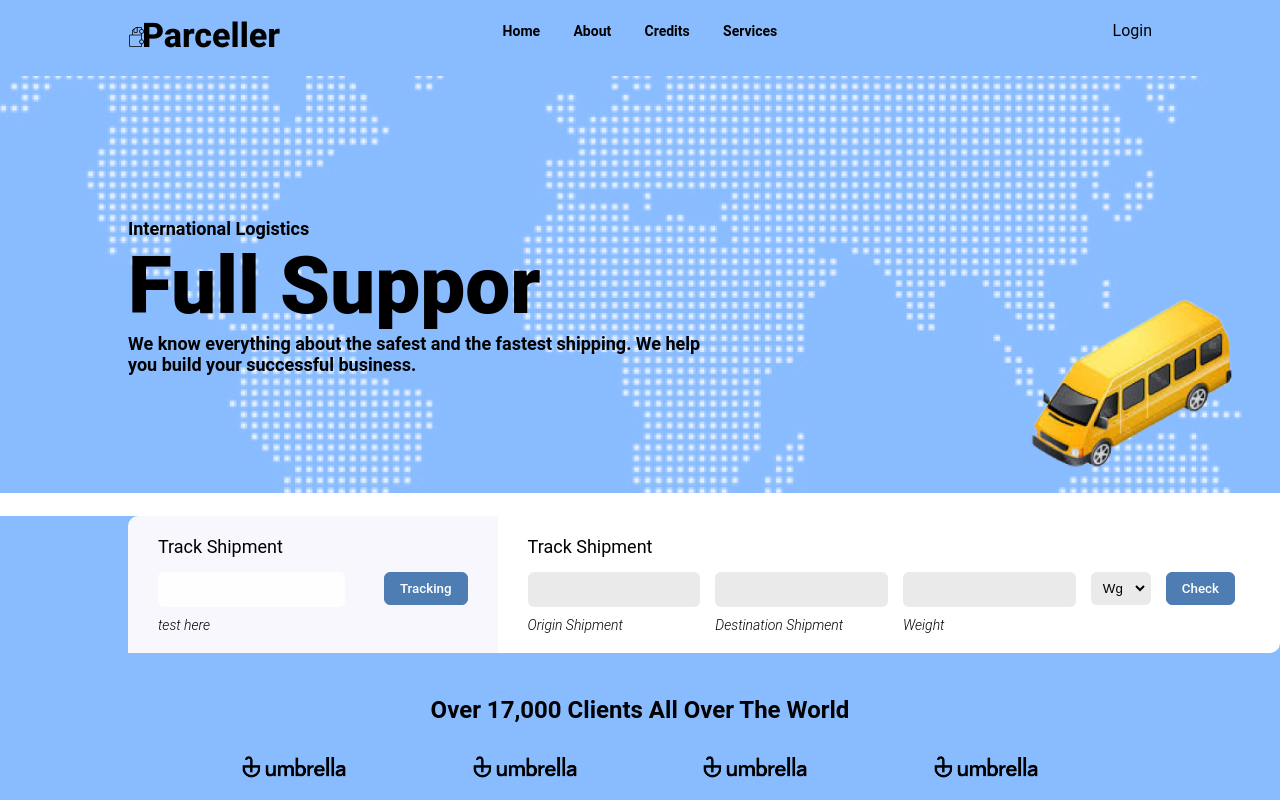
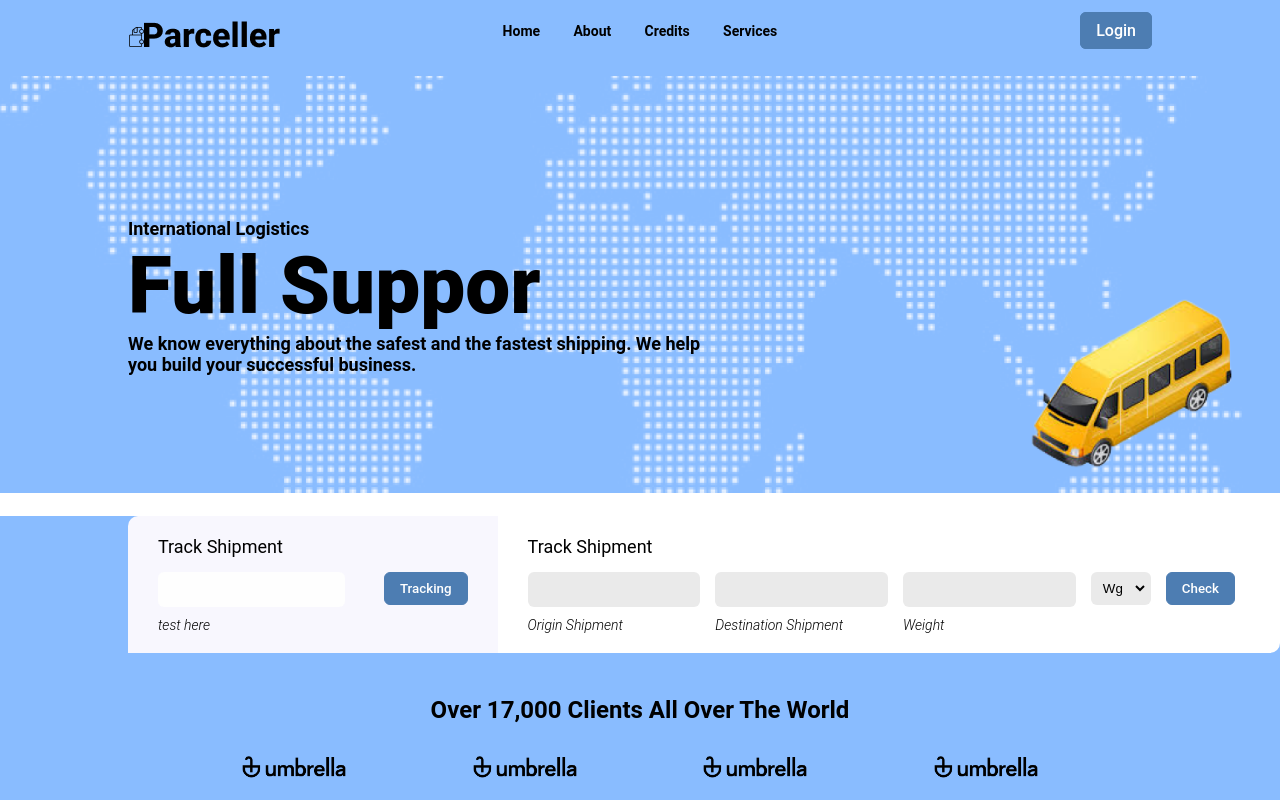
Before and after one commit to pavanbaddi/parceller, a Next.js app: page / in a window 1280 px wide. Shown: the top 800 px of the page. Built offline with nearby package versions, Linux system fonts and the light colour scheme.

Commit message:
UI changes done

```diff
--- a/src/app/stylesheets/NavBar.module.scss
+++ b/src/app/stylesheets/NavBar.module.scss
@@ -1,5 +1,6 @@
 @import "vars";
 @import "helpers";
+@import "buttons";
 
 .nav-container{
   background-color: $secondary-color;
--- a/src/app/stylesheets/page-components/ContactSection.module.scss
+++ b/src/app/stylesheets/page-components/ContactSection.module.scss
@@ -1,4 +1,7 @@
 @import "../vars";
+@import "../helpers";
+@import "../inputs";
+@import "../buttons";
 
 .contact-container{
     .inner{
--- a/src/app/stylesheets/page-components/FooterSection.module.scss
+++ b/src/app/stylesheets/page-components/FooterSection.module.scss
@@ -1,4 +1,5 @@
 @import "../vars";
+@import "../helpers";
 
 .footer-container{
     background-color: $secondary-color;
--- a/src/app/stylesheets/page-components/SocialMediaSection.module.scss
+++ b/src/app/stylesheets/page-components/SocialMediaSection.module.scss
@@ -1,4 +1,5 @@
 @import "../vars";
+@import "../helpers";
 
 .social-media-container{
     .inner{
--- a/src/app/stylesheets/page-components/TestimonialSection.module.scss
+++ b/src/app/stylesheets/page-components/TestimonialSection.module.scss
@@ -1,4 +1,5 @@
 @import "../vars";
+@import "../helpers";
 
 .testimonial-container{
     background-color: $primary-color;
--- a/src/app/stylesheets/page-components/WhyChooseUsSection.module.scss
+++ b/src/app/stylesheets/page-components/WhyChooseUsSection.module.scss
@@ -1,4 +1,5 @@
 @import "../vars";
+@import "../helpers";
 
 .why-choose-us-container{
     background-color: $primary-color;
```
